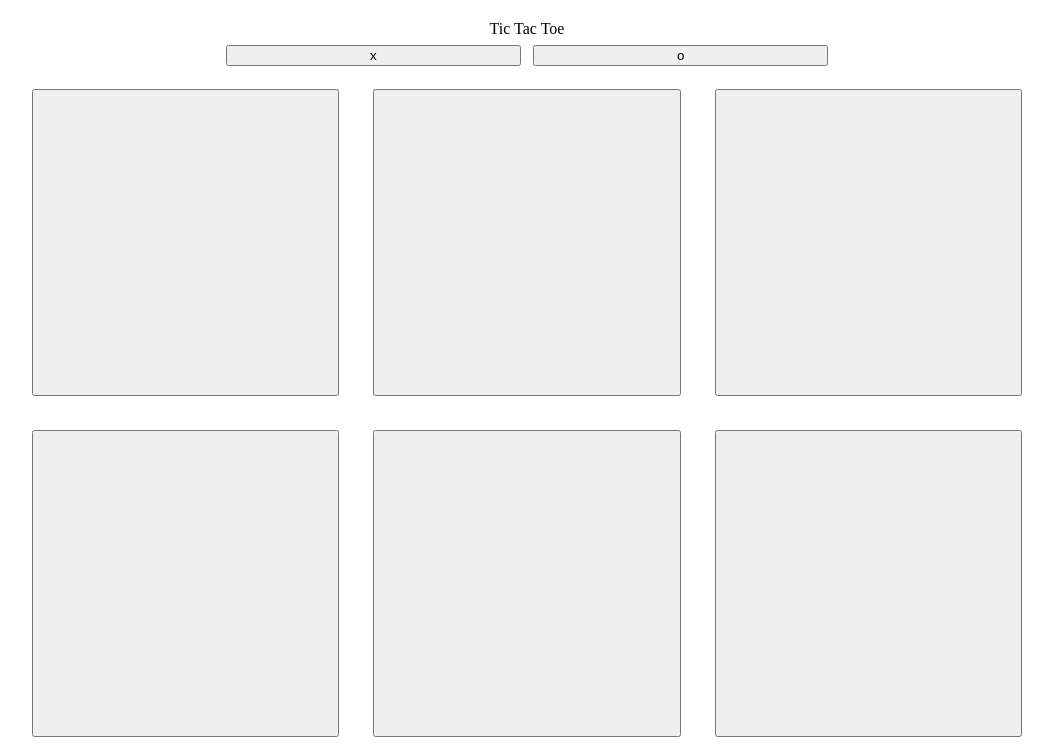
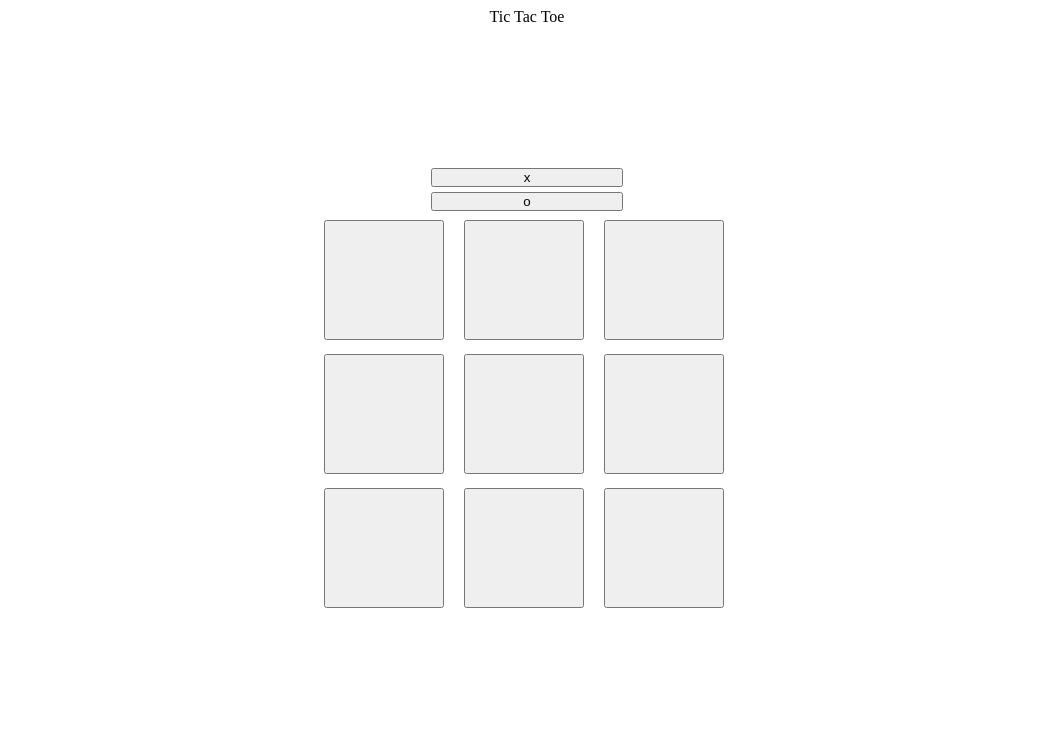
Before and after one commit to hayaman3/TicTacToe, a plain HTML site: page index.html in a window 1280 px wide. Shown: the top 751 px of the page, without its empty margins (113-1166 px from the left). Drawn offline with Linux system fonts and the light colour scheme.

Commit message:
Fixed element positions

```diff
--- a/style.css
+++ b/style.css
@@ -1,8 +1,13 @@
+*{
+    margin: 0;
+    padding: 0;
+}
 body{
     margin:auto;
-    padding: 0%;
+    padding: 0;
     width: 80%;
-    height: 100%;
+    max-width: 420px;
+    min-height: 100vh;
     display:flex;
     flex-direction: column;
     justify-content: space-around;
@@ -24,50 +29,41 @@ main{
 }
 .choices{
     margin: auto;
-
     justify-content: center;
     align-items: center;
     display: flex;
     flex-wrap: wrap;
     width: 60%;
-    /* gap: 5%; */
 }
 .choices > button{
     margin:1%;
-    flex: 1;
-
+    flex-basis: clamp(100px, 15vw, 300px);
 }
 .board{
-    aspect-ratio: 1 / 1;
     height:100%;
     width:100%;
     display:grid;
     grid-template-columns: repeat(3, 1fr);
-    /* grid-template-rows: repeat(3, auto); */
-    /* gap:5%; */
 }
 .board > button{
     aspect-ratio: 1 / 1;
+    max-width: 120px;
     margin:5%
 }
 footer{
     height:auto;
     width: 100%;
     align-self: flex-end;
-
     display:flex;
     align-content: center;
     justify-content: center;
     text-align: center;
-
-/* CHECK */
-    gap:40px;
-    padding-top:10px;
-
+    gap:5%;
+    padding-top:5%;
     border-top: grey solid 1px;
     opacity: .8;
-  }
-  #svg{
+}
+#svg{
     height: 20px;
     width: 16px;
-  }
+}
```
